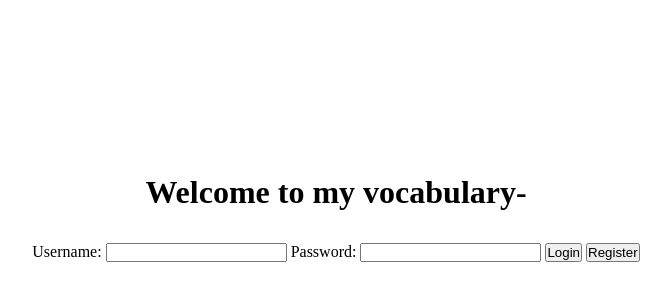
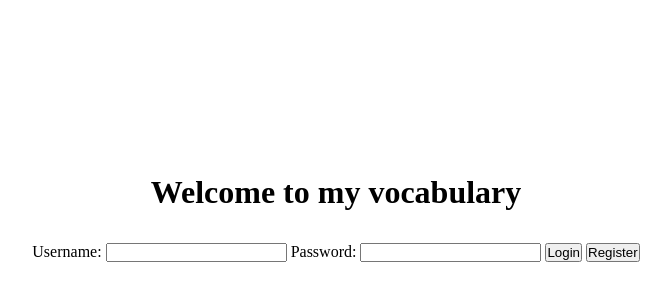
Before and after one commit to lwnl/word-app, a website: page static/login.html in a window 1280 px wide. Shown: the part 66-366 px from the top of the page, without its empty margins (304-975 px from the left). Drawn offline with Linux system fonts and the light colour scheme.

Commit message:
Welcome to my vocabulary

```diff
--- a/static/login.html
+++ b/static/login.html
@@ -9,7 +9,7 @@
 </head>
 <body>
   <div class="login">
-    <h1>Welcome to my vocabulary-</h1>
+    <h1>Welcome to my vocabulary</h1>
     <form id="loginForm">
       <label for="username">Username:</label>
       <input type="text" id="username" name="username" required>
```
